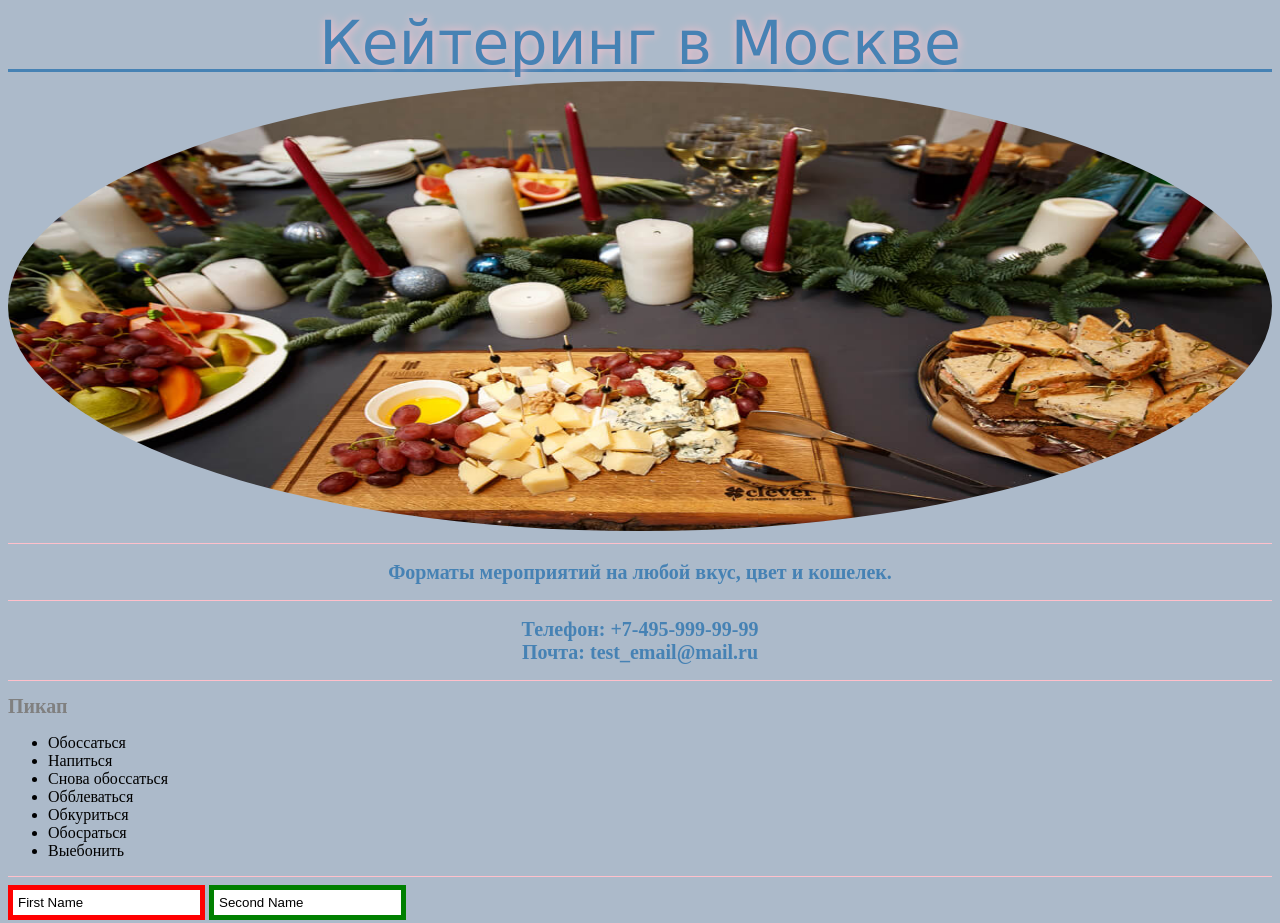
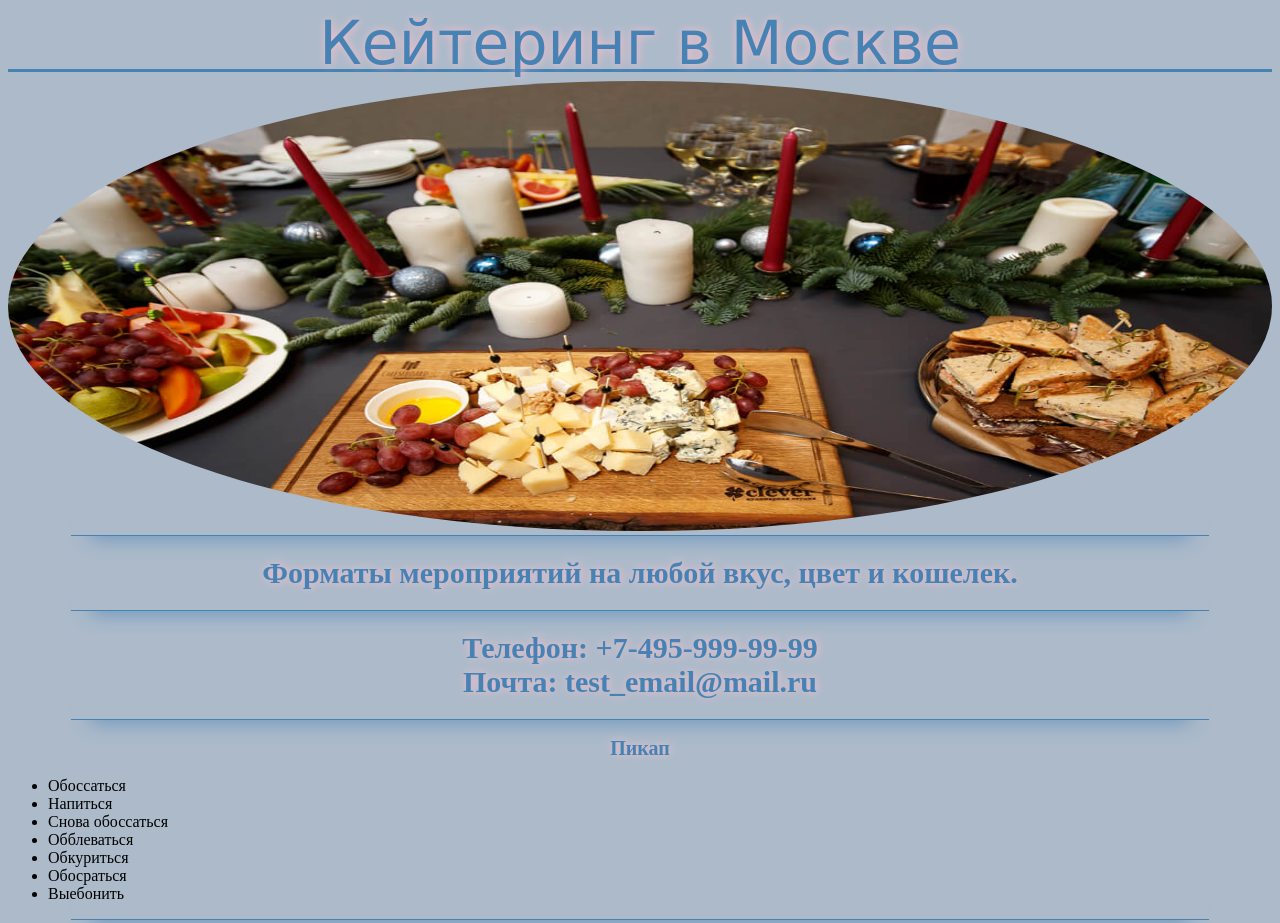
Before and after one commit to itkosobokov/catering3, a plain HTML site: page catering3/index.html in a window 1280 px wide. Shown: the top 923 px of the page. Drawn offline with Linux system fonts and the light colour scheme.

Commit message:
подкрутил заголовуки h1 h2 h3

```diff
--- a/catering3/css/style.css
+++ b/catering3/css/style.css
@@ -45,23 +45,44 @@ background: #acbaca;;
  }
 
  hr {
-    border: pink; /* Убираем границу для браузера Firefox */
-    color: pink; /* Цвет линии для остальных браузеров */
-    background-color: pink; /* Цвет линии для браузера Firefox и Opera */
-    height: 1px; /* Толщина линии */
-   }
+	border:none;
+	height: 20px;
+	   width: 90%;
+	  height: 50px;
+	  margin-top: 0;
+	  border-bottom: 1px solid steelblue;
+	  box-shadow: 0 20px 20px -20px steelblue;
+	margin: -50px auto 10px;
+  }
 
 
 h1 {
-	color: grey;
+	color: steelblue;
 	text-align: left;
-	font-size: 20px;
+	font-size: 30px;
+	text-shadow: 1px 0 10px pink;
+	text-align: center;
 }
 h2 {
 	color: steelblue;
 	text-align: center;
 	font-size: 20px;
+	text-shadow: 1px 0 10px pink;
 }
+
+h3 {
+	font-size: 20px;
+	margin: 0;
+	color: steelblue;
+	font-family: "Montez";
+
+	letter-spacing: 3px;
+	text-align: center;
+ }
+ h3 a {
+	color: #c2a77a;
+ }
+
 img {
 	border-radius: 100%;
 	width: 100%;
--- a/catering3/index.html
+++ b/catering3/index.html
@@ -13,17 +13,17 @@
 
 	<img src="images\index\furshet_img-1.jpg" alt="Накрытый стол">
 	<hr>
-	<h2>
+	<h1>
 		Форматы мероприятий на любой вкус, цвет и кошелек.
 	</h2>
 	<hr>
-	<h2>
+	<h1>
 		Телефон: +7-495-999-99-99<br>
 		Почта: test_email@mail.ru
 
-	</h2>
+	</h1>
 	<hr>
-	<h1>Пикап</h1>
+	<h2>Пикап</h2>
 	<ul>
 		<li>Обоссаться</li>
 		<li>Напиться</li>
```
